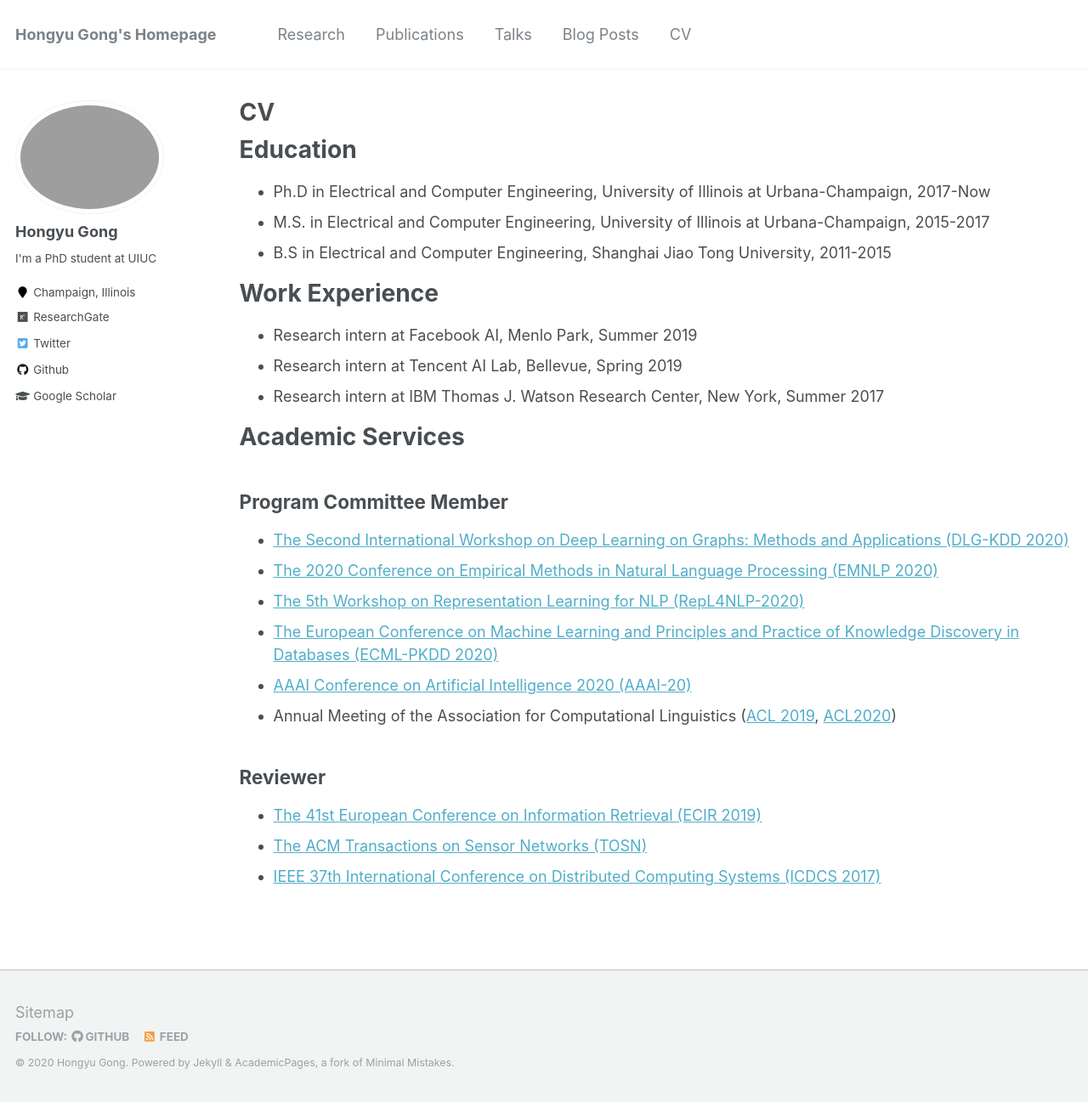
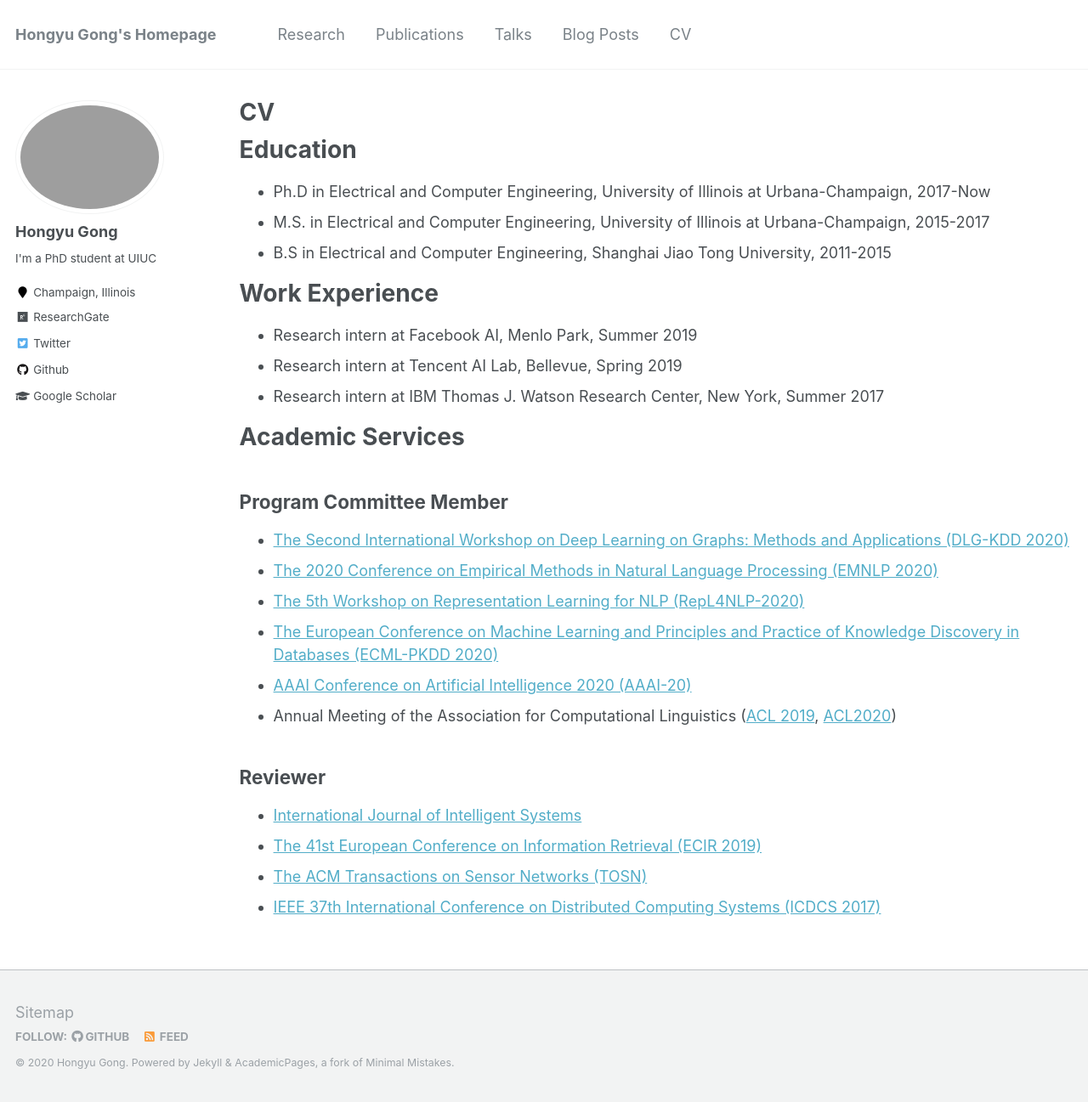
Before and after one commit to HongyuGong/HongyuGong.github.io, a Jekyll site: the page built from _pages/cv.md, in a window 1280 px wide and 1297 px high. Shown: the whole window at 85% size. Built offline with Jekyll 4.4.1, drawn with Linux system fonts in a browser that asks for light colours.

Commit message:
Update cv.md

```diff
--- a/_pages/cv.md
+++ b/_pages/cv.md
@@ -32,6 +32,7 @@ Academic Services
 * Annual Meeting of the Association for Computational Linguistics ([ACL 2019](http://www.acl2019.org), [ACL2020](https://acl2020.org/))
 
 ## Reviewer
+* [International Journal of Intelligent Systems](https://onlinelibrary.wiley.com/journal/1098111x)
 * [The 41st European Conference on Information Retrieval (ECIR 2019)](http://ecir2019.org/)
 * [The ACM Transactions on Sensor Networks (TOSN)](https://dl.acm.org/journal/tosn)
 * [IEEE 37th International Conference on Distributed Computing Systems (ICDCS 2017)](http://icdcs2017.gatech.edu/)
```
